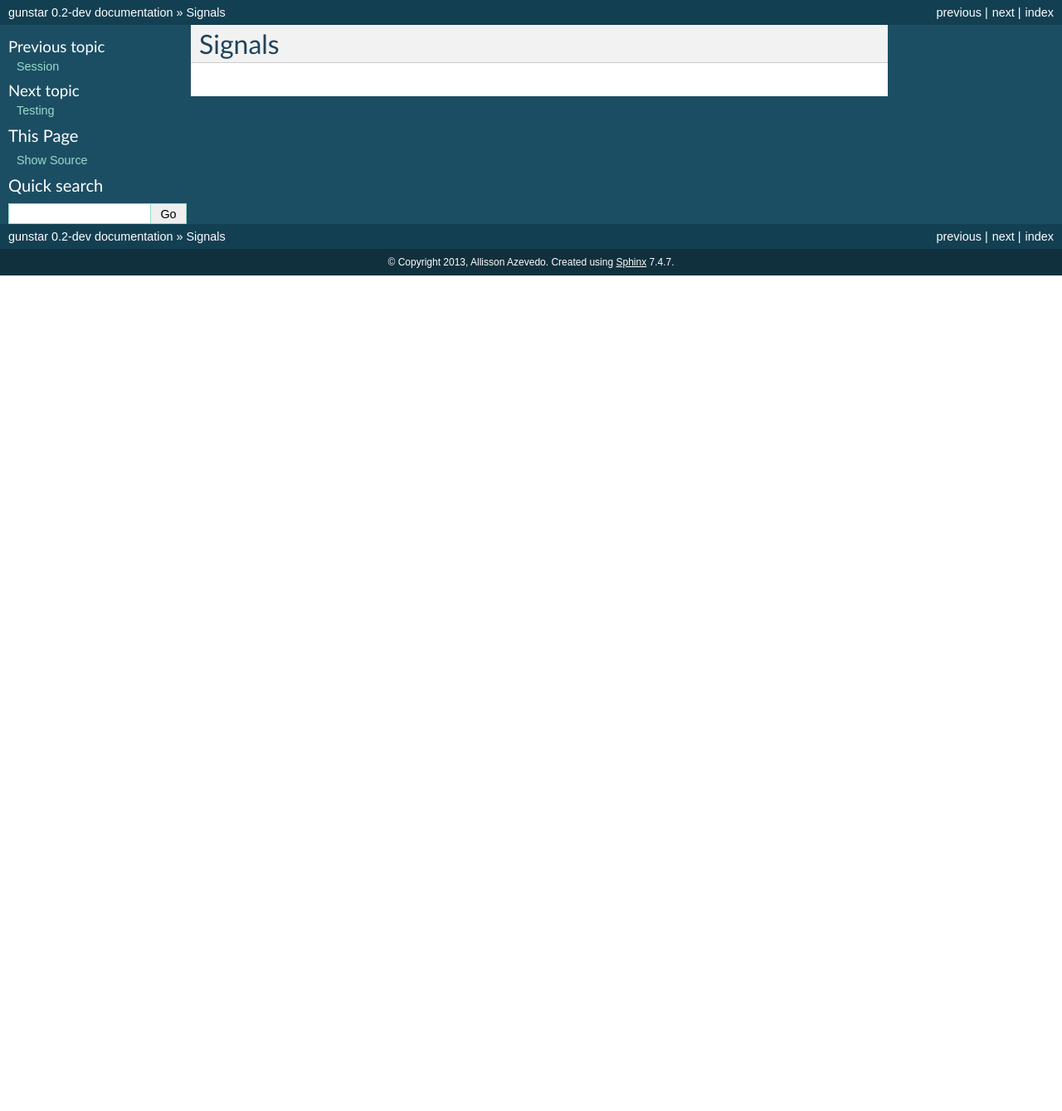
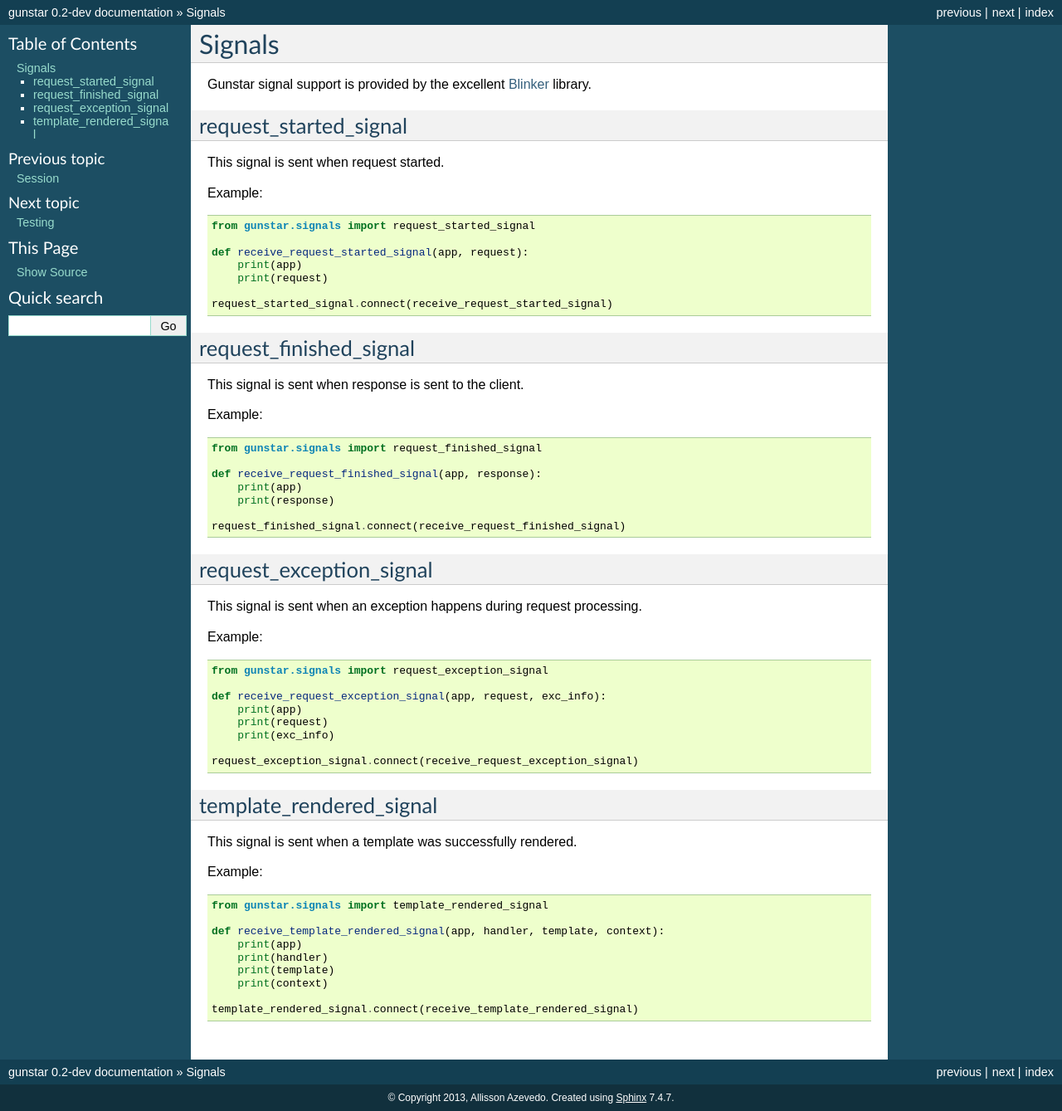
Before and after one commit to allisson/gunstar, a Sphinx documentation site: the page built from docs/signals.rst, in a window 1280 px wide. Shown: the whole page at 83% size. Built offline with Sphinx 7.4.7, drawn with Linux system fonts in a browser that asks for light colours; before the commit the page ends 900 px from its top, so only the background shows below that.

Commit message:
Updated signals documentation.

```diff
--- a/docs/session.rst
+++ b/docs/session.rst
@@ -50,7 +50,7 @@ Login Example
         def post(self):
             username = self.request.POST.get('username', None)
             password = self.request.POST.get('password', None)
-            user = get_user_by_username_and_password(username, password)
+            user = your_code_to_get_user_by_username_and_password(username, password)
             if user:
                 self.session.set('user_id', user.id)
                 self.session.save()
@@ -76,5 +76,5 @@ Login Example
             user_id = self.session.get('user_id', None)
             if not user_id:
                 self.redirect('/login/')
-            user = get_user_by_user_id(user_id)
+            user = your_code_to_get_user_by_user_id(user_id)
             self.render_template('index.html', user=user)
--- a/docs/signals.rst
+++ b/docs/signals.rst
@@ -1,2 +1,79 @@
 Signals
 ============
+
+Gunstar signal support is provided by the excellent `Blinker <http://pythonhosted.org/blinker/>`_ library.
+
+=========================
+request_started_signal
+=========================
+
+This signal is sent when request started.
+
+Example:
+
+.. code-block:: python
+
+    from gunstar.signals import request_started_signal
+
+    def receive_request_started_signal(app, request):
+        print(app)
+        print(request)
+
+    request_started_signal.connect(receive_request_started_signal)
+
+=========================
+request_finished_signal
+=========================
+
+This signal is sent when response is sent to the client.
+
+Example:
+
+.. code-block:: python
+
+    from gunstar.signals import request_finished_signal
+
+    def receive_request_finished_signal(app, response):
+        print(app)
+        print(response)
+
+    request_finished_signal.connect(receive_request_finished_signal)
+
+=========================
+request_exception_signal
+=========================
+
+This signal is sent when an exception happens during request processing.
+
+Example:
+
+.. code-block:: python
+
+    from gunstar.signals import request_exception_signal
+
+    def receive_request_exception_signal(app, request, exc_info):
+        print(app)
+        print(request)
+        print(exc_info)
+
+    request_exception_signal.connect(receive_request_exception_signal)
+
+=========================
+template_rendered_signal
+=========================
+
+This signal is sent when a template was successfully rendered.
+
+Example:
+
+.. code-block:: python
+
+    from gunstar.signals import template_rendered_signal
+
+    def receive_template_rendered_signal(app, handler, template, context):
+        print(app)
+        print(handler)
+        print(template)
+        print(context)
+
+    template_rendered_signal.connect(receive_template_rendered_signal)
```
